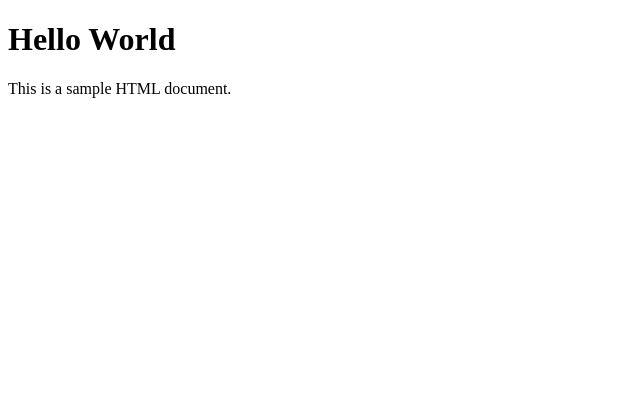
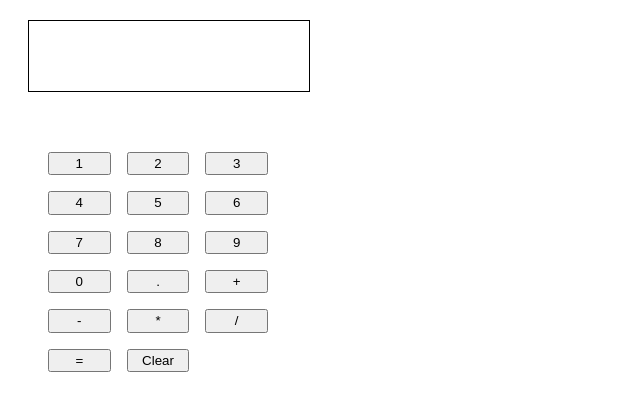
Before and after one commit to lydiahmbugua/calculator, a plain HTML site: page index.html in a window 1280 px wide. Shown: the whole page, without its empty margins (0-640 px from the left). Drawn offline with Linux system fonts and the light colour scheme.

Commit message:
Made basic layout of calculator

```diff
--- a/index.html
+++ b/index.html
@@ -7,8 +7,31 @@
     <title>Calculator</title>
 </head>
 <body>
-    <h1>Hello World</h1>
-    <p>This is a sample HTML document.</p>
+    <div class="container">
+        <div class="display"></div>
+        <div class="buttons">
+            <button class="number">1</button>
+            <button class="number">2</button>
+            <button class="number">3</button>
+            <button class="operator">+</button>
+            <button class="number">4</button>
+            <button class="operator">-</button>
+            <button class="number">5</button>
+            <button class="number">6</button>
+            <button class="operator">*</button>
+            <button class="number">7</button>
+            <button class="number">8</button>
+            <button class="operator">/</button>
+            <button class="number">9</button>
+            <button class="number">0</button>
+            <button class="equal">=</button>
+            <button class="clear">Clear</button>
+            <button class="number">.</button>
+
+
+
+        </div>
+    </div>
     <script src="index.js"></script>
 </body>
 
```
